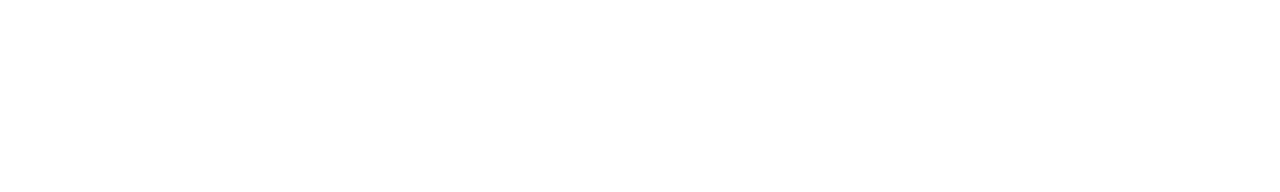
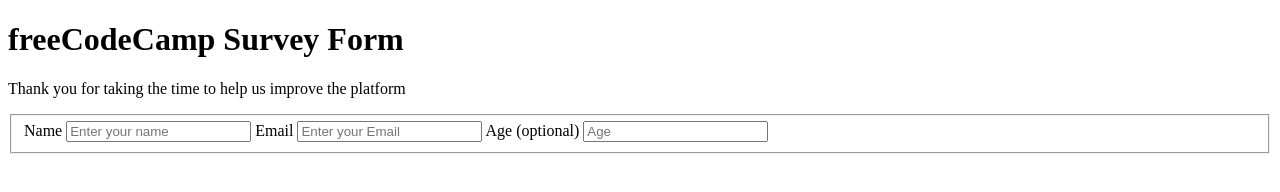
Before and after one commit to FedeCamu/survey-form-final-project-freecodecamp, a plain HTML site: page index.html in a window 1280 px wide. Drawn offline with Linux system fonts and the light colour scheme.

Commit message:
HTML first part

```diff
--- a/index.html
+++ b/index.html
@@ -4,9 +4,36 @@
     <meta charset="UTF-8">
     <meta http-equiv="X-UA-Compatible" content="IE=edge">
     <meta name="viewport" content="width=device-width, initial-scale=1.0">
-    <title>Document</title>
+    <link rel="stylesheet" href="styles.css">
+    <title>freeCodeCamp Survey</title>
 </head>
 <body>
 
+    <header>
+        <h1 id="title">freeCodeCamp Survey Form</h1>
+        <p id="description">Thank you for taking the time to help us improve the platform</p>
+    </header>
+
+<div class="container">
+ <form id="survey-form">
+    <fieldset>
+    <label for="name" id="name-label">Name
+
+    <input type="text" id="name" placeholder="Enter your name" required> </label>
+
+    <label for="email" id="email-label">Email
+
+    <input type="text" id="email" placeholder="Enter your Email" required> </label>
+
+     <label for="age" id="age-label">Age (optional)
+
+    <input type="number" id="age" placeholder="Age"> </label>
+    </fieldset>
+
+
+ </form>
+
+</div>
+
 </body>
 </html>
```
